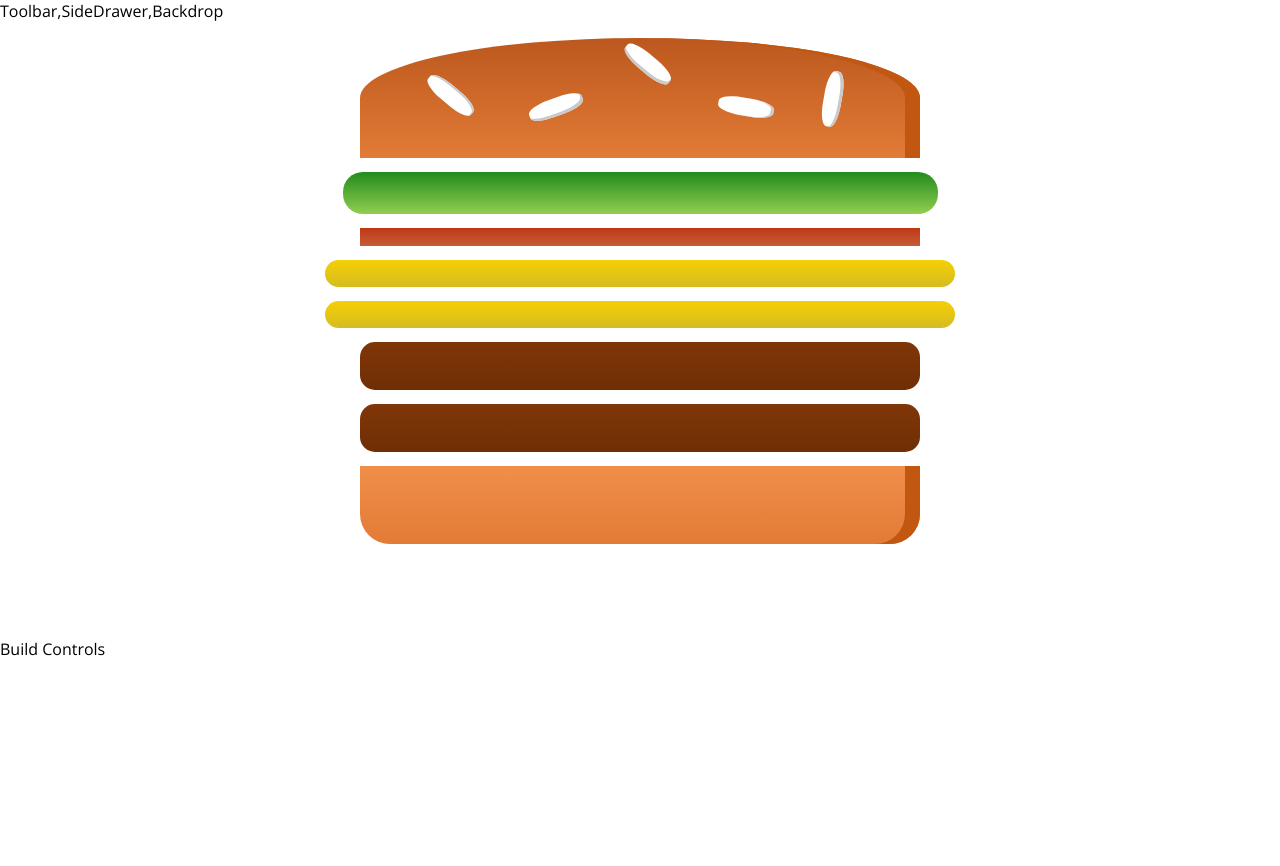
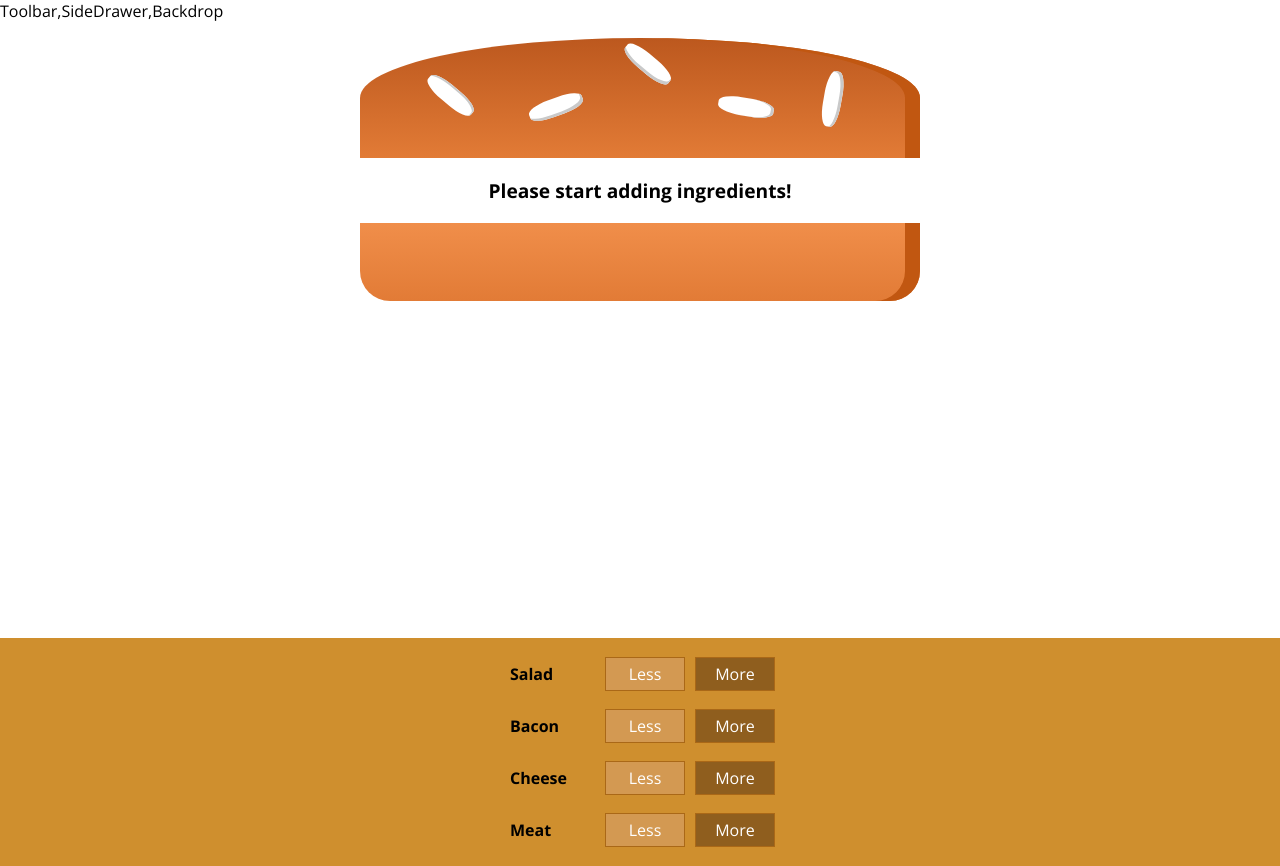
Before and after one commit to mrtdmr/React-TheCompleteGuide, a React (Create React App) app in the folder burger-app/: page / in a window 1280 px wide. Before the commit the page ends 800 px from the top, so only its background shows below. Built offline with nearby package versions, Linux system fonts and the light colour scheme.

Commit message:
02122019_2313

```diff
--- /dev/null
+++ b/burger-app/src/components/Burger/BuildControls/BuildControl/BuildControl.js
@@ -0,0 +1,10 @@
+import React from "react";
+import classes from "./BuildControl.module.css";
+const buildControl = props => (
+  <div className={classes.BuildControl}>
+    <div className={classes.Label}>{props.label}</div>
+    <button className={classes.Less}>Less</button>
+    <button className={classes.More}>More</button>
+  </div>
+);
+export default buildControl;
--- /dev/null
+++ b/burger-app/src/components/Burger/BuildControls/BuildControl/BuildControl.module.css
@@ -0,0 +1,58 @@
+.BuildControl {
+  display: flex;
+  justify-content: space-between;
+  align-items: center;
+  margin: 5px 0;
+}
+
+.BuildControl button {
+  display: block;
+  font: inherit;
+  padding: 5px;
+  margin: 0 5px;
+  width: 80px;
+  border: 1px solid #aa6817;
+  cursor: pointer;
+  outline: none;
+}
+
+.BuildControl button:disabled {
+  background-color: #ac9980;
+  border: 1px solid #7e7365;
+  color: #ccc;
+  cursor: default;
+}
+
+.BuildControl button:hover:disabled {
+  background-color: #ac9980;
+  color: #ccc;
+  cursor: not-allowed;
+}
+
+.Label {
+  padding: 10px;
+  font-weight: bold;
+  width: 80px;
+}
+
+.BuildControl .Less {
+  background-color: #d39952;
+  color: white;
+}
+
+.BuildControl .More {
+  background-color: #8f5e1e;
+  color: white;
+}
+
+.BuildControl .Less:hover,
+.BuildControl .Less:active {
+  background-color: #daa972;
+  color: white;
+}
+
+.BuildControl .More:hover,
+.BuildControl .More:active {
+  background-color: #99703f;
+  color: white;
+}
--- /dev/null
+++ b/burger-app/src/components/Burger/BuildControls/BuildControls.js
@@ -0,0 +1,17 @@
+import React from "react";
+import classes from "./BuildControls.module.css";
+import BuildControl from "./BuildControl/BuildControl";
+const controls = [
+  { label: "Salad", type: "salad" },
+  { label: "Bacon", type: "bacon" },
+  { label: "Cheese", type: "cheese" },
+  { label: "Meat", type: "meat" }
+];
+const buildControls = props => (
+  <div className={classes.BuildControls}>
+    {controls.map(ctrl => {
+      return <BuildControl key={ctrl.label} label={ctrl.label} />;
+    })}
+  </div>
+);
+export default buildControls;
--- /dev/null
+++ b/burger-app/src/components/Burger/BuildControls/BuildControls.module.css
@@ -0,0 +1,10 @@
+.BuildControls {
+  width: 100%;
+  background-color: #cf8f2e;
+  display: flex;
+  flex-flow: column;
+  align-items: center;
+  box-shadow: 0 2px 1px #ccc;
+  margin: auto;
+  padding: 10px 0;
+}
--- a/burger-app/src/components/Burger/Burger.js
+++ b/burger-app/src/components/Burger/Burger.js
@@ -3,11 +3,18 @@
 import BurgerIngredient from "./BurgerIngredient/BurgerIngredient";
 const burger = props => {
   console.log(Object.keys(props.ingredients));
-  const transformedIngredients = Object.keys(props.ingredients).map(igKey => {
-    return [...Array(props.ingredients[igKey])].map((_, i) => {
-      return <BurgerIngredient key={igKey + i} type={igKey} />;
-    });
-  });
+  let transformedIngredients = Object.keys(props.ingredients)
+    .map(igKey => {
+      return [...Array(props.ingredients[igKey])].map((_, i) => {
+        return <BurgerIngredient key={igKey + i} type={igKey} />;
+      });
+    })
+    .reduce((arr, el) => {
+      return arr.concat(el);
+    }, []);
+  if (transformedIngredients.length === 0) {
+    transformedIngredients = <p>Please start adding ingredients!</p>;
+  }
   console.log(transformedIngredients);
   return (
     <div className={classes.Burger}>
--- a/burger-app/src/containers/BurgerBuilder/BurgerBuilder.js
+++ b/burger-app/src/containers/BurgerBuilder/BurgerBuilder.js
@@ -1,6 +1,7 @@
 import React, { Component } from "react";
 import Aux from "../../hoc/Auxiliary";
 import Burger from "../../components/Burger/Burger";
+import BuildControls from "../../components/Burger/BuildControls/BuildControls";
 class BurgerBuilder extends Component {
   // constructor(props){
   //   super(props);
@@ -8,17 +9,17 @@
   // }
   state = {
     ingredients: {
-      salad: 1,
-      bacon: 1,
-      cheese: 2,
-      meat: 2
+      salad: 0,
+      bacon: 0,
+      cheese: 0,
+      meat: 0
     }
   };
   render() {
     return (
       <Aux>
         <Burger ingredients={this.state.ingredients} />
-        <div>Build Controls</div>
+        <BuildControls />
       </Aux>
     );
   }
```
